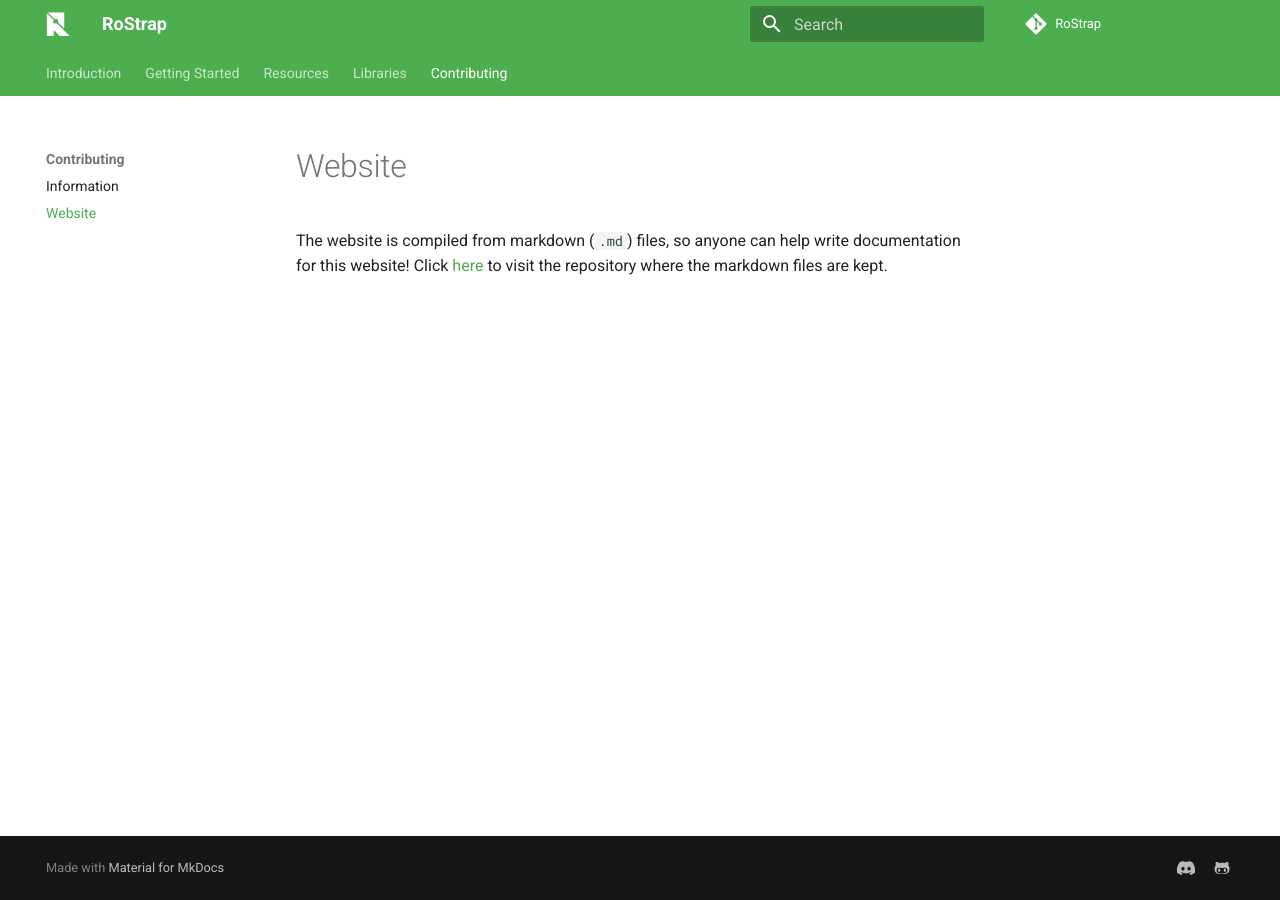
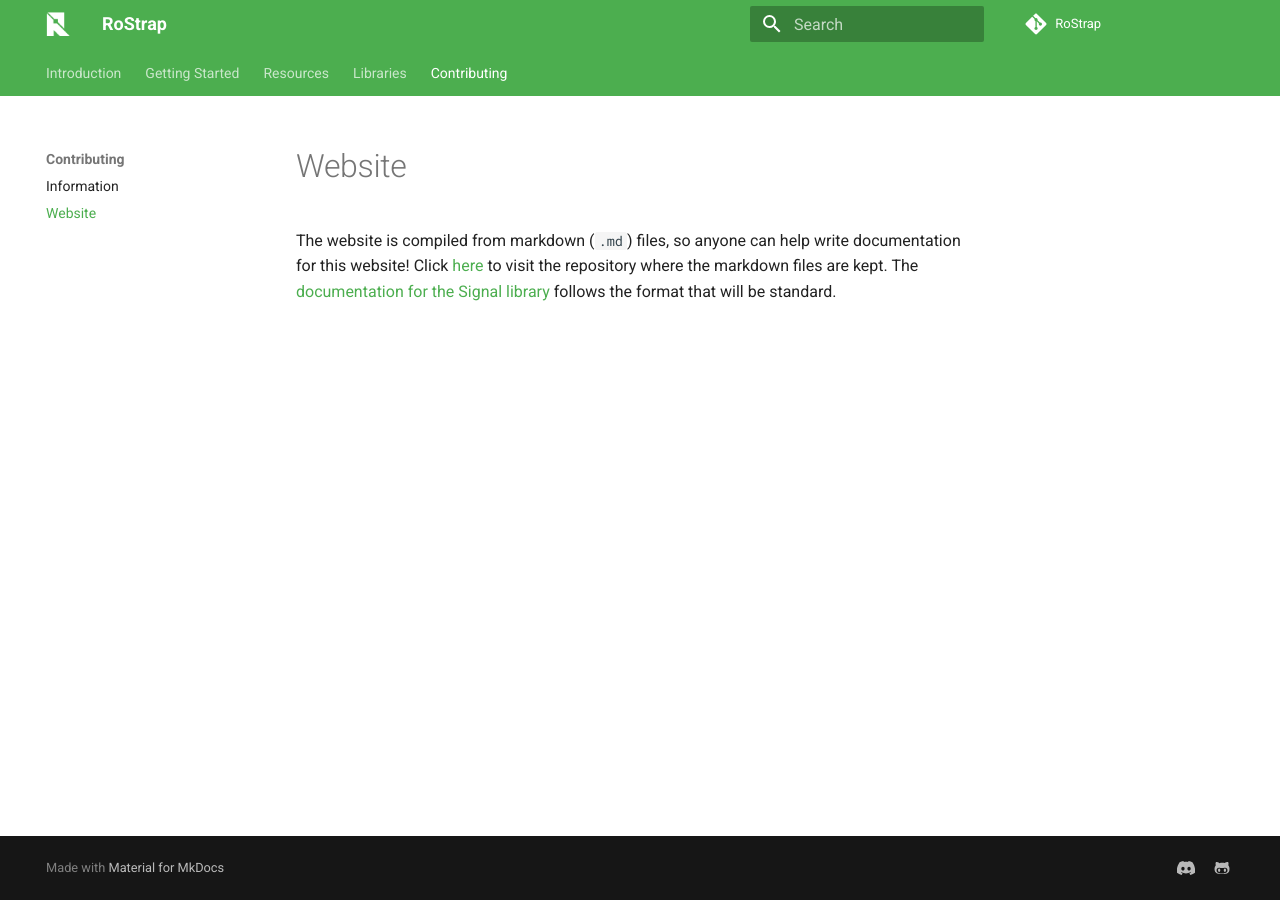
Before and after one commit to RoStrap/rostrap.github.io, an MkDocs documentation site: the page built from docs/Contributing/Website.md, in a window 1280 px wide. Built offline with MkDocs 1.6.1 and Material for MkDocs 9.7.7, drawn with Linux system fonts in a browser that asks for light colours; old or Windows-style settings are respelled for this version of MkDocs.

Commit message:
Update website page

```diff
--- a/docs/Contributing/Website.md
+++ b/docs/Contributing/Website.md
@@ -1,2 +1,2 @@
 # Website
-The website is compiled from markdown (`.md`) files, so anyone can help write documentation for this website! Click [here](https://github.com/RoStrap/rostrap.github.io/tree/master/docs) to visit the repository where the markdown files are kept.
+The website is compiled from markdown (`.md`) files, so anyone can help write documentation for this website! Click [here](https://github.com/RoStrap/rostrap.github.io/tree/master/docs) to visit the repository where the markdown files are kept. The [documentation for the Signal library](https://rostrap.github.io/Libraries/Events/Signal/) follows the format that will be standard.
```
Also changed, not shown: site/Contributing/Website/index.html, site/search/search_index.json.
